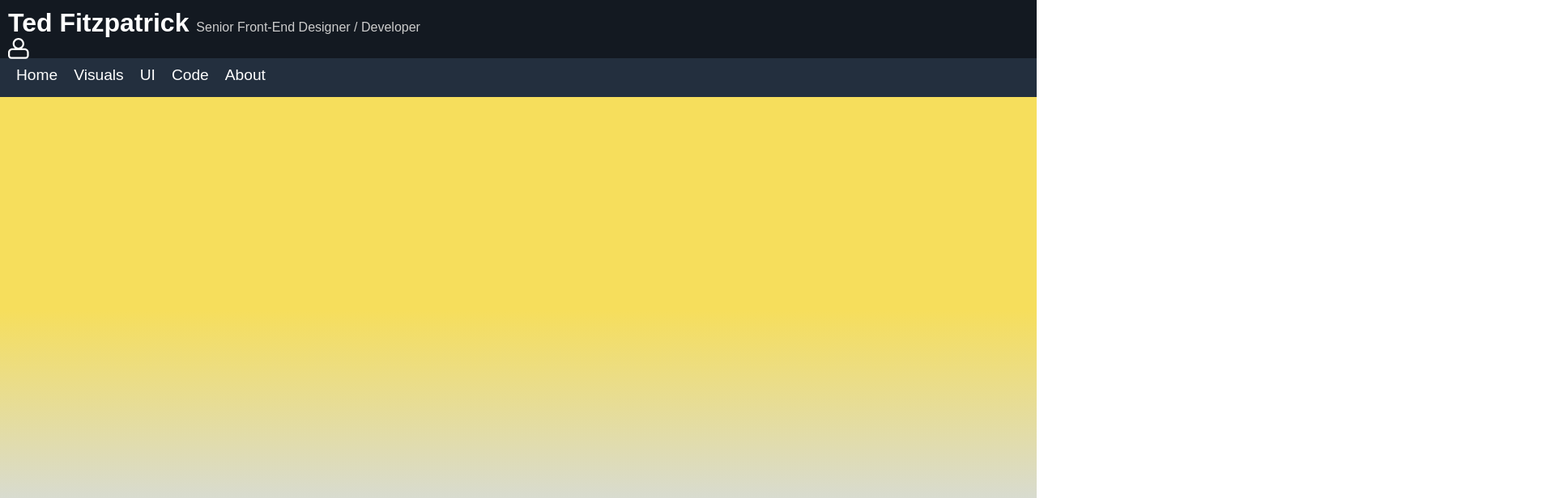
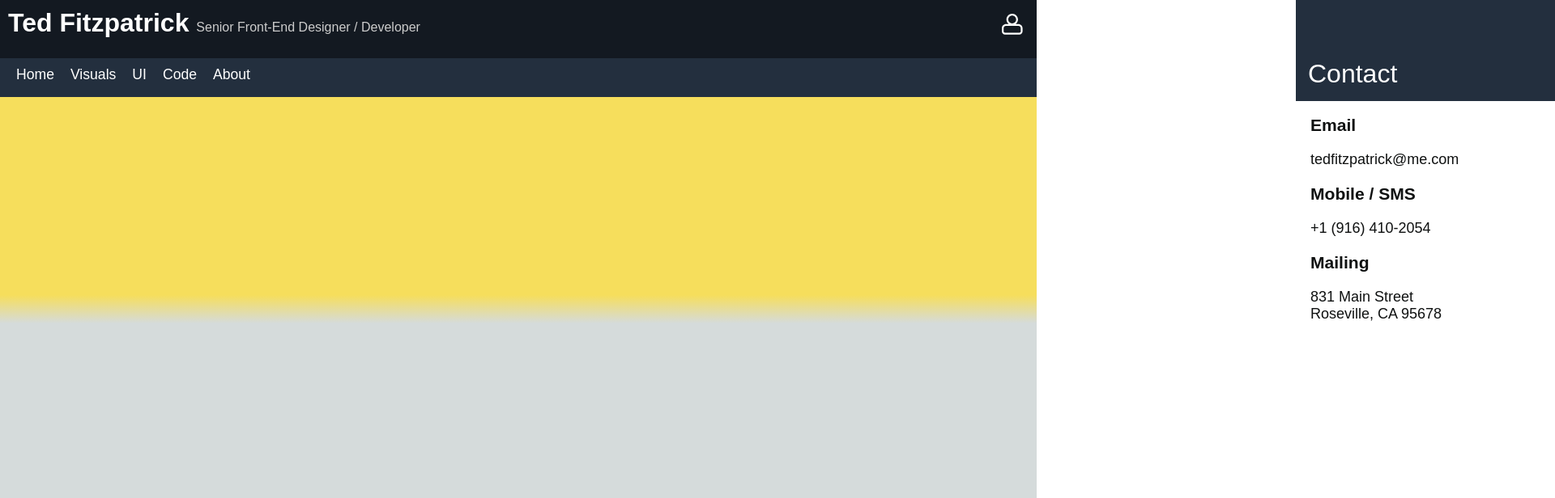
Before and after one commit to tedfitzpatrick/portfoliosite, a React (Create React App) app in the folder portfoliosite/: page / in a window 1280 px wide. Shown: the top 616 px of the page at 81% size, 1920 px wide, since content can reach past the window. Built offline with nearby package versions, Linux system fonts and the light colour scheme; a web font is replaced by a local one.

Commit message:
contact flyout styling

```diff
--- a/portfoliosite/package.json
+++ b/portfoliosite/package.json
@@ -8,6 +8,7 @@
     "@testing-library/user-event": "^13.5.0",
     "react": "^18.2.0",
     "react-dom": "^18.2.0",
+    "react-router-dom": "^6.3.0",
     "react-scripts": "5.0.1",
     "web-vitals": "^2.1.4"
   },
--- a/portfoliosite/public/index.html
+++ b/portfoliosite/public/index.html
@@ -24,7 +24,7 @@
       work correctly both with client-side routing and a non-root public URL.
       Learn how to configure a non-root public URL by running `npm run build`.
     -->
-    <title>React App</title>
+    <title>Ted Fitzpatrick, Senior Designer and Developer</title>
     <link href="http://fonts.cdnfonts.com/css/amazon-ember" rel="stylesheet">
 
   </head>
--- a/portfoliosite/src/App.css
+++ b/portfoliosite/src/App.css
@@ -30,11 +30,14 @@ body {
 #232f3e
 */
 
-/* a:link    { color: blue; }
-a:visited { color: purple; }
-a:hover   { color: red; }
-a:focus   { outline: 1px solid blue; }
-a:active  { color: yellow ;} */
+a:link    {
+  color:#0F1111;
+  text-decoration: none;
+}
+a:visited { color: #0F1111; }
+a:hover   { color: #0F1111; }
+a:focus   { outline: #0F1111; }
+a:active  { color: #0F1111 ;}
 
 
 header {
@@ -44,6 +47,11 @@ header {
   text-align: left;
   height: auto;
   padding: 10px;
+  position: relative;
+}
+
+header > h1 {
+
 }
 
 header > h1 > span {
@@ -56,13 +64,87 @@ header > h1 > span {
   font-weight: normal;
 }
 
+#tf-contactbuttonopen {
+  position: absolute;
+  top:10px;
+  right: 10px;
+  width: 40px;
+  height: 40px;
+  background-color: transparent;
+  border: none;
+
+}
+
 #svgiconperson {
+  display: block;
   width: 40px;
   height: auto;
+  position: absolute;
+  top: 7px;
+  left: 7px;
+
+
 }
 #svgiconperson path {
   fill:white;
 }
+
+.tf-contact {
+  position: absolute;
+  top: 0;
+  left: 100%;
+  width: 100vw;
+  height: 100vh;
+  background-color: rgba(0,0,0,0);
+}
+.tf-contact.tf-contactactive {
+  background-color: rgba(0,0,0,.6);
+  left: 0;
+}
+
+#tf-contactbuttonclose {
+  position: absolute;
+  top:30px;
+  left: 0;
+  width: 25vw;
+  height: 40px;
+  background-color: transparent;
+  border: none;
+  color: white;
+  font-weight:normal;
+  font-size: 50px;
+  text-align: center;
+}
+.tf-contactcontainer {
+  position: absolute;
+  top: 0;
+  right: 0;
+  width: 75vw;
+  height: 100vh;
+  background-color: white;
+}
+.tf-contactheader {
+  background-color: #232f3e;
+  height:125px;
+  padding: 15px;
+  color: white;
+  display: flex;
+  flex-direction: column;
+  justify-content: flex-end;
+}
+.tf-contactheader > h2 {
+  font-size: 2rem;
+  font-weight: 500;
+}
+.tf-contactbody {
+  background-color: transparent;
+ padding: 18px;
+font-size: 1.125rem;
+}
+.tf-contactbody h3,.tf-contactbody p {
+margin-bottom: 1.25rem;
+}
+
 
 nav {
   background-color: #232f3e;
@@ -72,8 +154,14 @@ nav {
   height: 48px;
   padding: 10px;
   font-weight: 500;
-  font-size: 1.2rem;
+  font-size: 1.1rem;
 }
+
+nav a:link    { color:white;}
+nav a:visited { color: white; }
+nav a:hover   { color: white; }
+nav a:focus   { outline: white; }
+nav a:active  { color: white ;}
 
 nav > ul {
   list-style-type: none;
@@ -97,9 +185,12 @@ nav > ul a {
 /* d5dbdb */
 main {
   height:100vh;
-  background: linear-gradient(0deg, rgba(213,219,219,1) 0%, rgba(213,219,219,1) 35%, rgba(246,222,92,1) 67%, rgba(246,222,92,1) 100%);
+  background-color: rgba(213,219,219,1);
 }
-
+.tf-mainbkgd {
+  height:700px;
+  background: linear-gradient(0deg, rgba(213,219,219,1) 0%, rgba(213,219,219,1) 60%, rgba(246,222,92,1) 65%, rgba(246,222,92,1) 100%);
+}
 
 
 
--- a/portfoliosite/src/App.js
+++ b/portfoliosite/src/App.js
@@ -1,3 +1,6 @@
+import { useState } from 'react';
+import { BrowserRouter as Router, Routes, Route } from 'react-router-dom';
+
 import SvgIconPerson from './assets/svgiconperson';
 
 import './App.css';
@@ -7,8 +10,27 @@ function App() {
     <div className="App">
       <header className="App-header">
         <h1><span>Ted Fitzpatrick </span><span className='tf-title'>Senior Front-End Designer / Developer</span></h1>
-        <a id='tf-contactlink'><SvgIconPerson /></a>
+        <button id='tf-contactbuttonopen'><SvgIconPerson /></button>
         </header>
+        <div className='tf-contact'>
+        {/* tf-contactactive */}
+          <div className='tf-contactcontainer tf-contactactive'>
+            <div className='tf-contactheader'>
+              <h2>Contact</h2>
+            </div>
+            <div className='tf-contactbody'>
+              <h3>Email</h3>
+              <p><a href=''>tedfitzpatrick@me.com</a></p>
+              <h3>Mobile / SMS</h3>
+              <p><a href='tel:19164102054'>+1 (916) 410-2054</a></p>
+              <h3>Mailing</h3>
+              <p>831 Main Street<br />Roseville, CA 95678</p>
+
+
+            </div>
+            </div>
+            <button id='tf-contactbuttonclose'>&times;</button>
+        </div>
         <nav>
           <ul>
             <li><a href="#">Home</a></li>
@@ -19,7 +41,7 @@ function App() {
             </ul>
         </nav>
         <main>
-
+        <div className="tf-mainbkgd"></div>
 
 
 
--- a/portfoliosite/src/assets/svgiconperson.js
+++ b/portfoliosite/src/assets/svgiconperson.js
@@ -4,7 +4,7 @@ const SvgIconPerson = () => {
 return (
     <svg id="svgiconperson" x="0px" y="0px"
          viewBox="0 0 36 36">
-    <path class="st0" d="M18.4,11.5h-3c1.53-1.17,2.53-3.02,2.53-5.09c0-3.54-2.88-6.41-6.41-6.41S5.1,2.88,5.1,6.41
+    <path d="M18.4,11.5h-3c1.53-1.17,2.53-3.02,2.53-5.09c0-3.54-2.88-6.41-6.41-6.41S5.1,2.88,5.1,6.41
         c0,2.08,1,3.92,2.53,5.09h-3C2.08,11.5,0,13.58,0,16.14v3.44c0,1.96,1.6,3.56,3.56,3.56h15.91c1.96,0,3.56-1.6,3.56-3.56v-3.44
         C23.03,13.58,20.95,11.5,18.4,11.5z M11.51,2c2.43,0,4.41,1.98,4.41,4.41s-1.98,4.41-4.41,4.41S7.1,8.84,7.1,6.41S9.08,2,11.51,2z
          M21.03,19.58c0,0.86-0.7,1.56-1.56,1.56H3.56C2.7,21.14,2,20.44,2,19.58v-3.44c0-1.45,1.18-2.63,2.63-2.63H18.4
```
Also changed, not shown: portfoliosite/src/screens/AboutScreen.js (added, +12 -0 lines), portfoliosite/src/screens/CodeScreen.js (added, +12 -0 lines), portfoliosite/src/screens/HomeScreen.js (added, +12 -0 lines), portfoliosite/src/screens/UIScreen.js (added, +12 -0 lines), portfoliosite/src/screens/VisualsScreen.js (added, +12 -0 lines), 2 other files (tests, documents, lock files or other folders).
